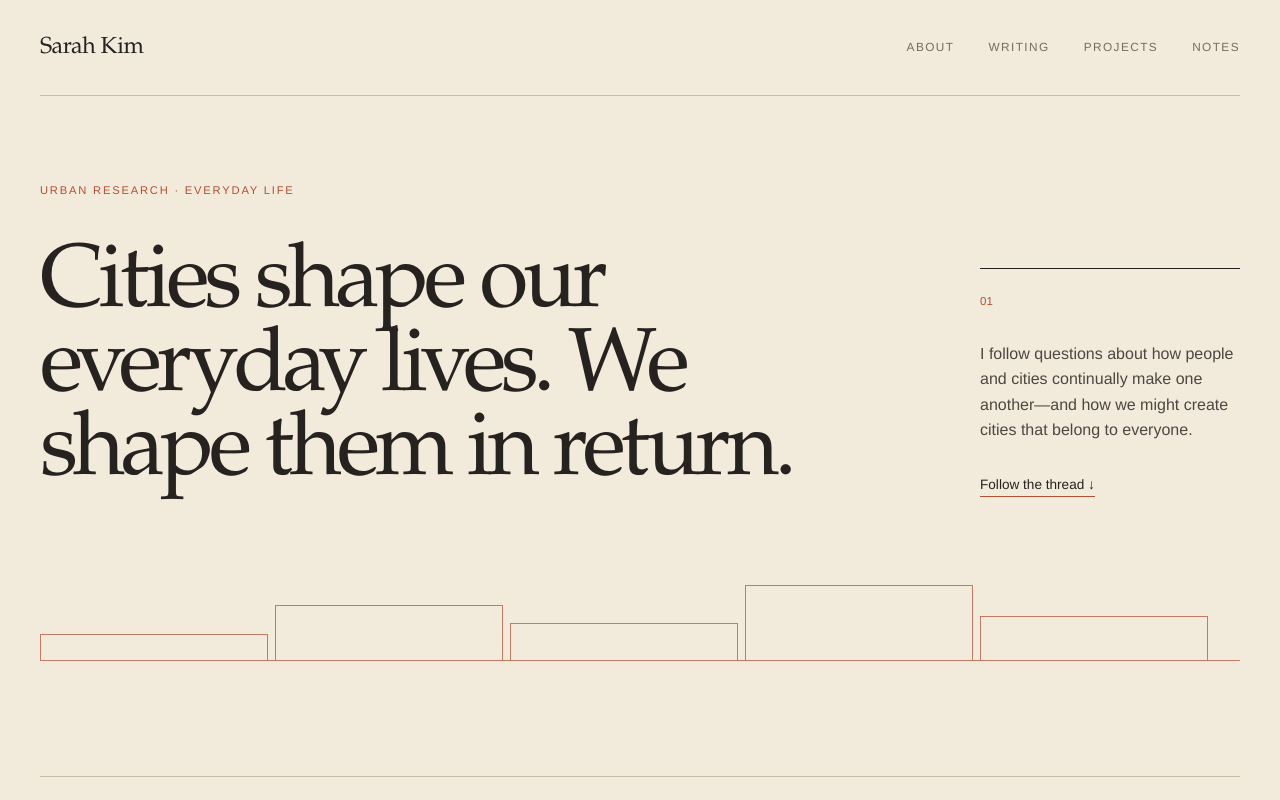
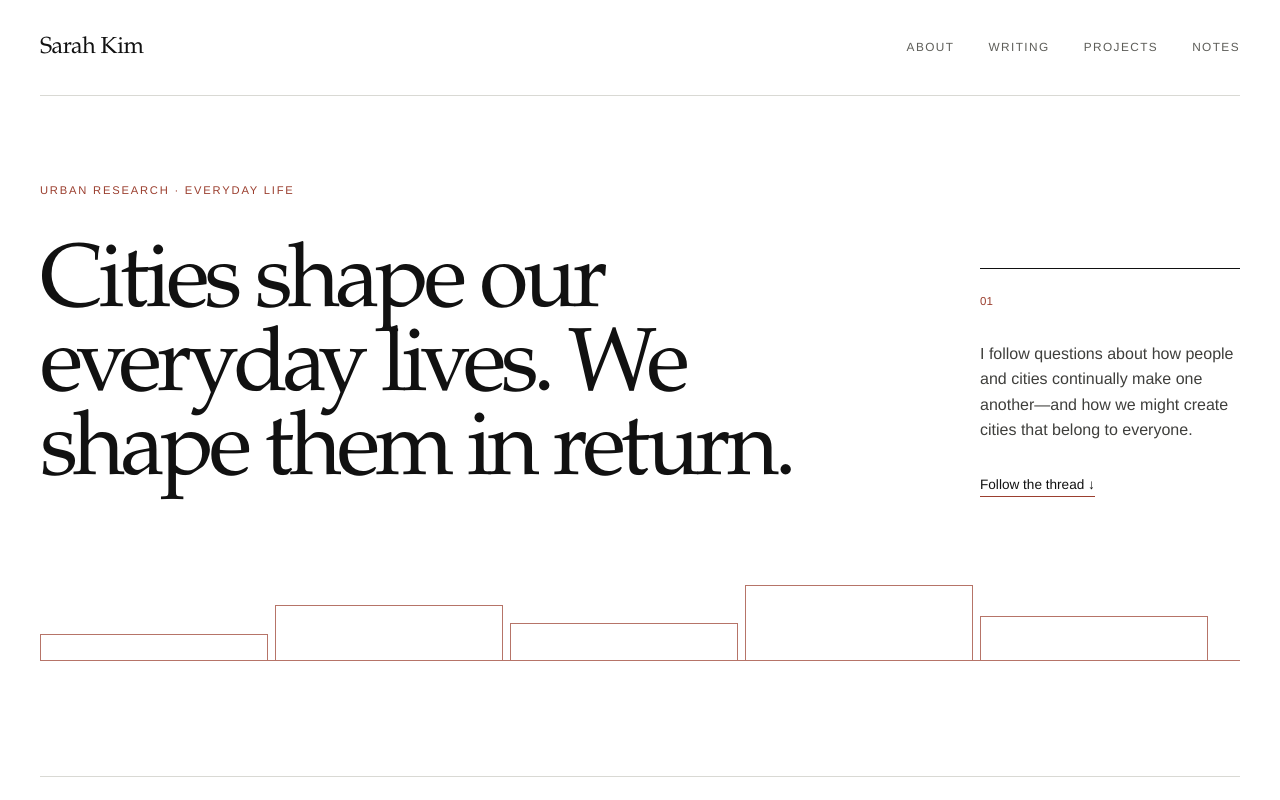
Before and after one commit to bysarahkim/bysarahkim.com, a Next.js app: page / in a window 1280 px wide. Shown: the top 800 px of the page. Built offline with nearby package versions, Linux system fonts and the light colour scheme.

Commit message:
Refresh site palette with brick red accents

```diff
--- a/app/globals.css
+++ b/app/globals.css
@@ -1,10 +1,10 @@
 :root {
-  --paper: #f2eadb;
-  --paper-light: #f8f2e7;
-  --ink: #25221f;
-  --terracotta: #b44f36;
-  --taupe: #756d63;
-  --rule: #c9bdaa;
+  --paper: #ffffff;
+  --paper-light: #f7f7f5;
+  --ink: #111111;
+  --terracotta: #9b3f2f;
+  --taupe: #5e5e59;
+  --rule: #d9d9d4;
   --serif: "Iowan Old Style", "Palatino Linotype", Palatino, Georgia, serif;
   --sans: "Avenir Next", Avenir, "Helvetica Neue", Helvetica, Arial, sans-serif;
 }
@@ -111,7 +111,7 @@ h1 {
 }
 
 .note-number { color: var(--terracotta); font-size: 0.72rem; }
-.hero-note p { margin: 28px 0; color: #4d4740; }
+.hero-note p { margin: 28px 0; color: #3f3f3c; }
 .hero-note a { border-bottom: 1px solid var(--terracotta); padding-bottom: 4px; font-size: 0.85rem; }
 
 .city-line {
@@ -155,7 +155,7 @@ h2 {
   font-weight: 400;
 }
 
-.prose { max-width: 650px; color: #4d4740; font-size: 1.1rem; }
+.prose { max-width: 650px; color: #3f3f3c; font-size: 1.1rem; }
 .prose p + p { margin-top: 26px; }
 
 .section-heading {
@@ -185,14 +185,14 @@ h2 {
   grid-template-columns: 1fr 1.5fr;
   gap: 60px;
   align-items: end;
-  background: rgba(248, 242, 231, 0.42);
+  background: #fafafa;
 }
 .project-placeholder > span { color: var(--terracotta); align-self: start; }
 .project-placeholder p { margin: 0; font-family: var(--serif); font-size: clamp(1.5rem, 2.6vw, 2.7rem); line-height: 1.15; }
 
 .notes-grid { display: grid; grid-template-columns: repeat(3, 1fr); gap: 1px; background: var(--rule); border: 1px solid var(--rule); }
 .notes-grid article { min-height: 250px; padding: 34px; background: var(--paper-light); transition: background 180ms ease; }
-.notes-grid article:hover { background: #efe2d1; }
+.notes-grid article:hover { background: #f4ece9; }
 .notes-grid span { color: var(--terracotta); }
 .notes-grid p { margin: 92px 0 0; font-family: var(--serif); font-size: 1.45rem; line-height: 1.25; }
 
@@ -205,10 +205,10 @@ footer {
   gap: 30px;
   align-items: end;
 }
-.footer-kicker { color: #d68a75; margin-bottom: 12px; }
+.footer-kicker { color: #d58d7c; margin-bottom: 12px; }
 footer p { margin-bottom: 0; }
-footer > a { border-bottom: 1px solid #d68a75; padding-bottom: 3px; }
-.copyright { grid-column: 1 / -1; margin-top: 56px; color: #a99f92; font-size: 0.75rem; }
+footer > a { border-bottom: 1px solid #d58d7c; padding-bottom: 3px; }
+.copyright { grid-column: 1 / -1; margin-top: 56px; color: #a7a7a2; font-size: 0.75rem; }
 
 /* Long-form writing */
 .essay-page { overflow: visible; }
@@ -247,7 +247,7 @@ footer > a { border-bottom: 1px solid #d68a75; padding-bottom: 3px; }
   font-family: var(--serif);
   font-size: clamp(1.65rem, 3vw, 2.7rem);
   line-height: 1.16;
-  color: #4d4740;
+  color: #3f3f3c;
 }
 
 .essay-byline {
@@ -372,7 +372,7 @@ footer > a { border-bottom: 1px solid #d68a75; padding-bottom: 3px; }
   height: auto;
   max-height: 640px;
   object-fit: cover;
-  background: #dfd4c3;
+  background: #e5e5e2;
 }
 
 .figure-pair .figure-images img { height: 310px; }
@@ -409,14 +409,14 @@ footer > a { border-bottom: 1px solid #d68a75; padding-bottom: 3px; }
   margin-bottom: 18px;
   padding-left: 24px;
   text-indent: -24px;
-  color: #4d4740;
+  color: #3f3f3c;
   font-size: 0.93rem;
   line-height: 1.65;
 }
 
 .reference-list a {
   color: var(--terracotta);
-  border-bottom: 1px solid rgba(180, 79, 54, 0.35);
+  border-bottom: 1px solid rgba(155, 63, 47, 0.35);
   overflow-wrap: anywhere;
 }
 
```
